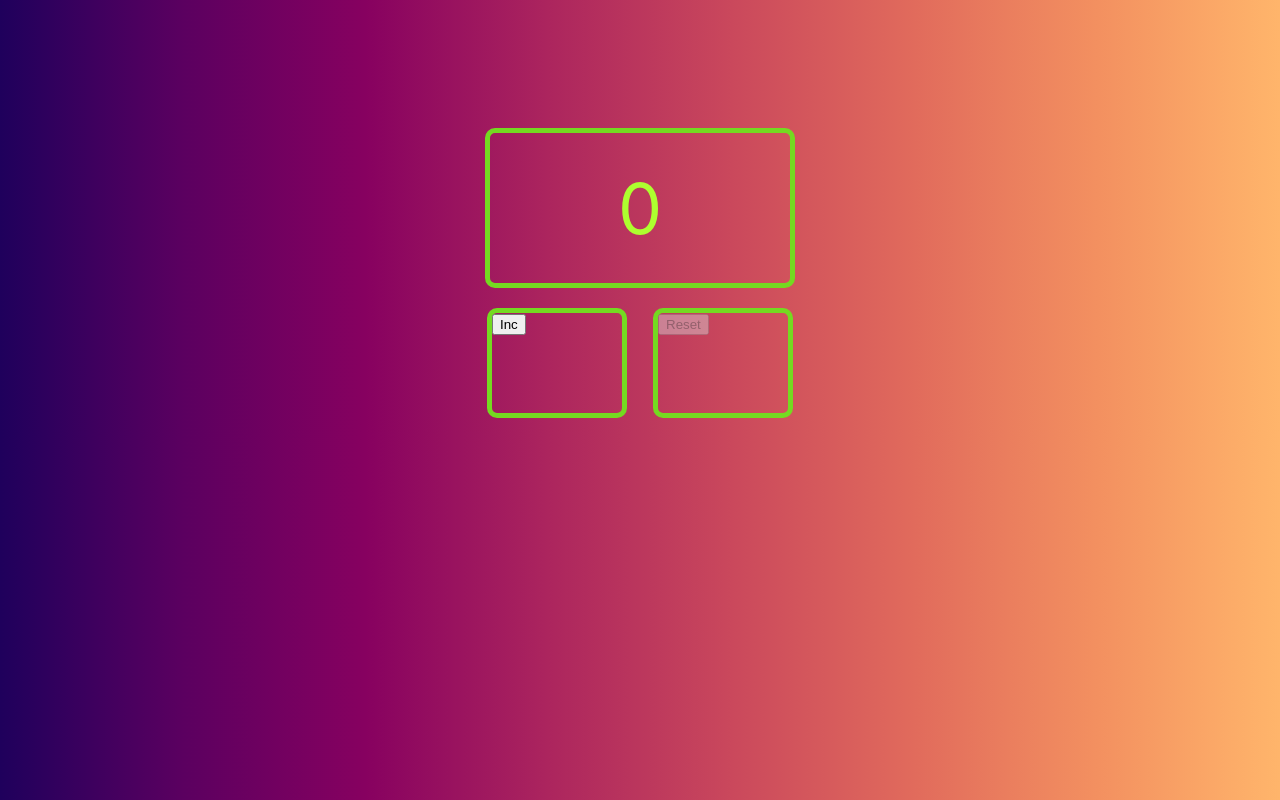
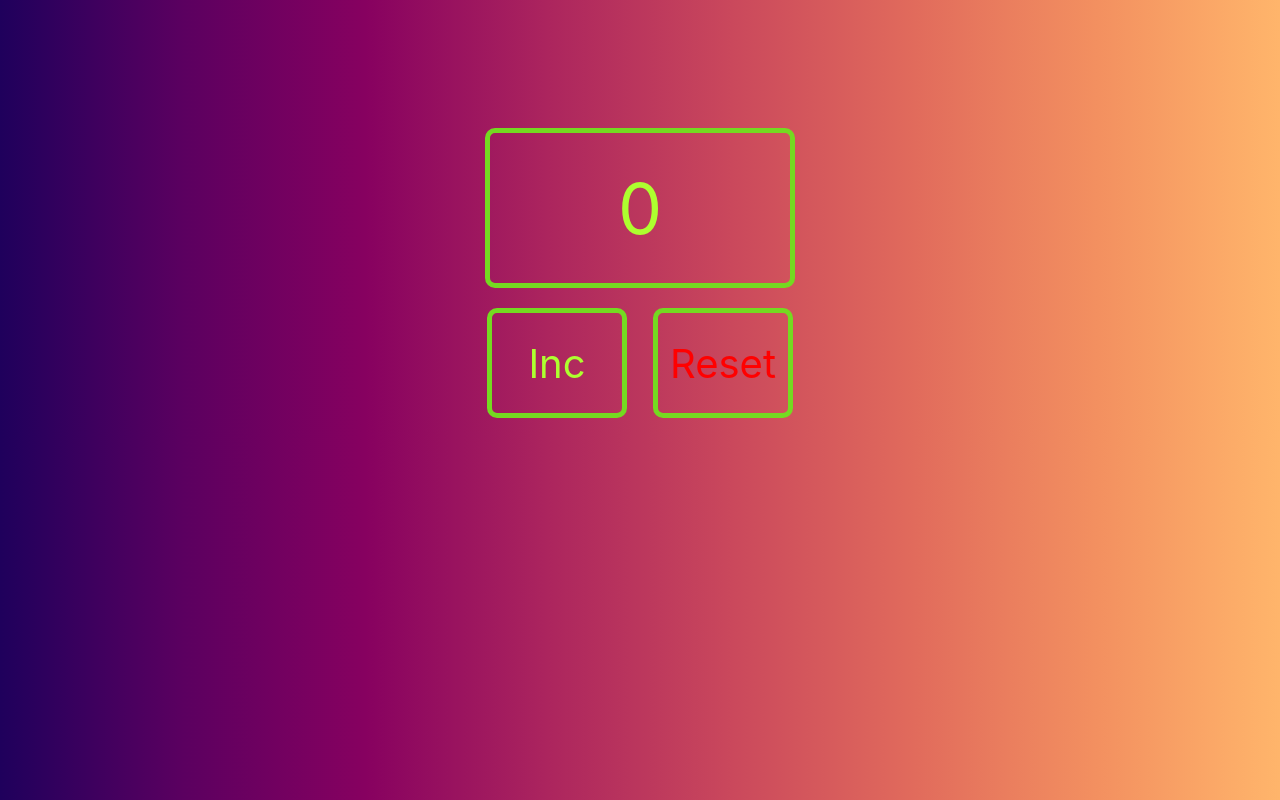
Before and after one commit to artem5511/counternew, a React (Create React App) app: page / in a window 1280 px wide. Built offline with nearby package versions, Linux system fonts and the light colour scheme.

Commit message:
add style

```diff
--- a/src/components/Button.tsx
+++ b/src/components/Button.tsx
@@ -1,5 +1,6 @@
 import React from "react";
-
+import b from './button.module.css'
+import e from './сounter.module.css';
 
 
 type ButtonPropsType =  {
@@ -12,7 +13,7 @@ type ButtonPropsType =  {
 export const Button = (props: ButtonPropsType) => {
     return (
         <div>
-            <button
+            <button className={props.disabled ? b.disbutton : b.button}
                 onClick={props.callback}
                 disabled={props.disabled}
             >
--- /dev/null
+++ b/src/components/button.module.css
@@ -0,0 +1,26 @@
+
+.button {
+    border: none;
+    font: inherit;
+    color: greenyellow;
+    background-color: transparent;
+    /* отображаем курсор в виде руки при наведении; некоторые
+    считают, что необходимо оставлять стрелочный вид для кнопок */
+    cursor: pointer;
+    font-size: 40px;
+    height: 100px;
+    width: 100%;
+}
+
+.disbutton {
+    border: none;
+    font: inherit;
+    color: red;
+    background-color: transparent;
+    /* отображаем курсор в виде руки при наведении; некоторые
+    считают, что необходимо оставлять стрелочный вид для кнопок */
+    cursor: pointer;
+    font-size: 40px;
+    height: 100px;
+    width: 100%;
+}
```
Also changed, not shown: src/components/button.css (deleted), src/components/сounter.module.css (line endings or trailing spaces).
